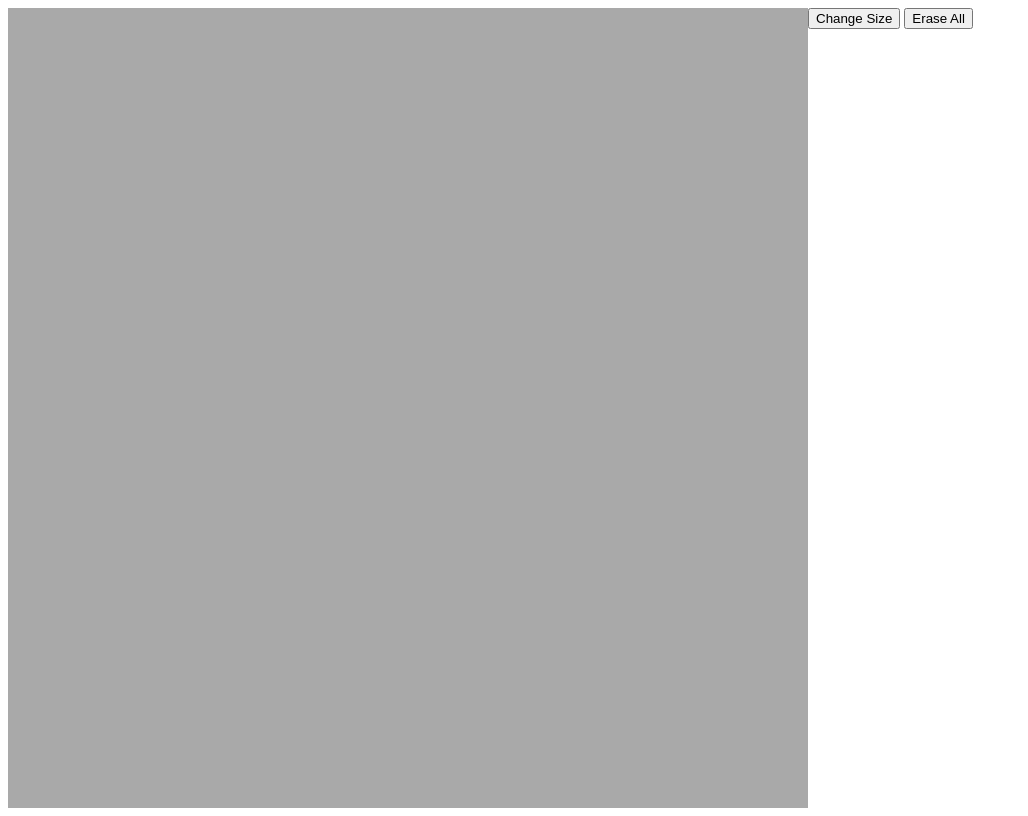
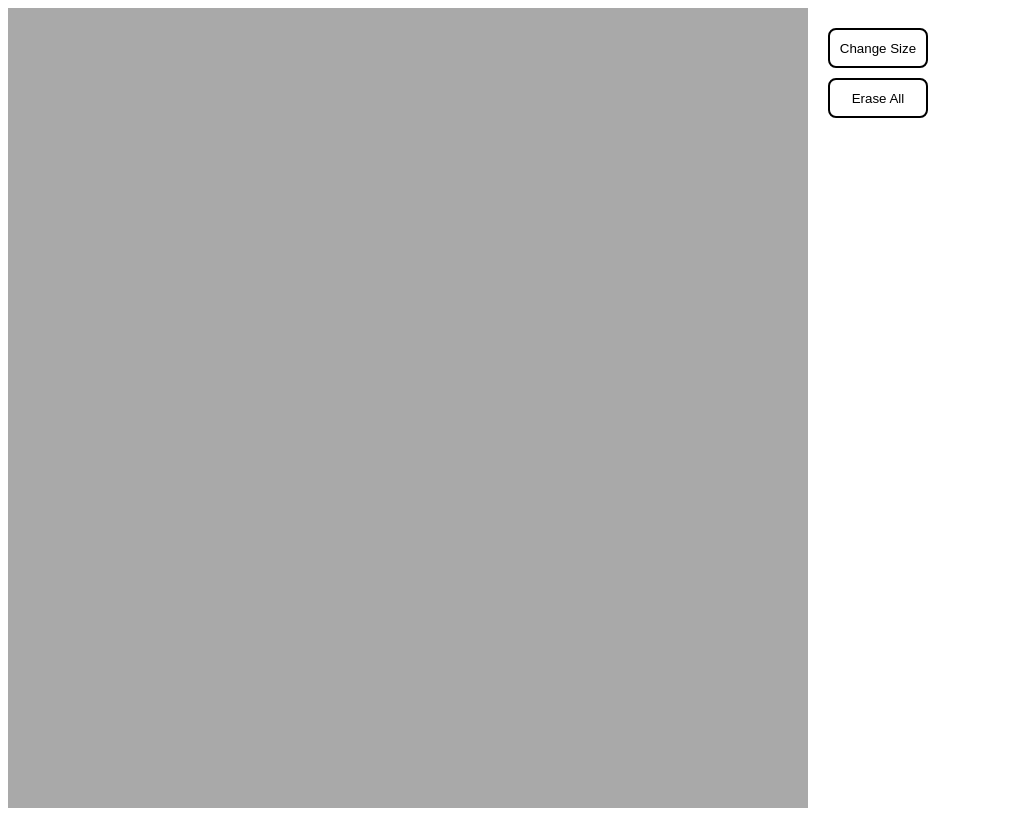
Before and after one commit to ChrisEOlsen/Etch-a-sketch, a plain HTML site: page index.html in a window 1280 px wide. Shown: the whole page, without its empty margins (0-1028 px from the left). Drawn offline with Linux system fonts and the light colour scheme.

Commit message:
updated css styling for buttons

```diff
--- a/style.css
+++ b/style.css
@@ -1,5 +1,6 @@
 body{
     display: flex;
+    flex-wrap: wrap;
 }
 
 .block{
@@ -25,3 +26,24 @@ body{
 :root{
     --BoxWidth: 50px;
 }
+
+.button-container{
+    display: flex;
+    flex-direction: column;
+    margin-left: 20px;
+    margin-top: 20px;
+    gap: 10px;
+}
+
+.reset-button, .change-size-button{
+    height: 40px;
+    width: 100px;
+    border: 2px solid black;
+    border-radius: 8px;
+    background-color: white;
+}
+.reset-button:hover, .change-size-button:hover{
+    background-color: blue;
+    border: 4px solid black;
+    color: white;
+}
```
